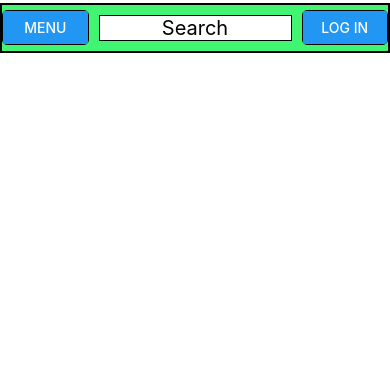
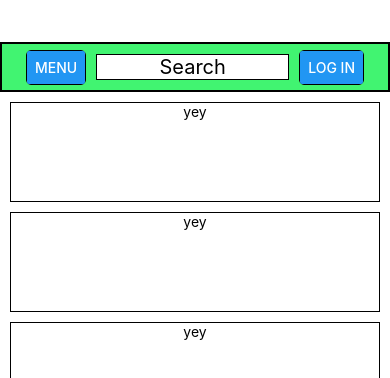
Before and after one commit to naimmustafa/stockApp, a React Native app: screen / in a window 390 px wide. Shown: the top 378 px of the page. Built offline with nearby package versions, Linux system fonts and the light colour scheme.

Commit message:
adding new components
Self note: card component is a feed container rename and rearrange

```diff
--- a/src/components/NavBar.js
+++ b/src/components/NavBar.js
@@ -24,7 +24,6 @@ const styles = StyleSheet.create({
     alignItems: "center",
     backgroundColor: "#F5FCFF",
     borderWidth: 2,
-    top: "5%",
     backgroundColor: "#41f471"
   },
   TextInput: {
@@ -36,7 +35,6 @@ const styles = StyleSheet.create({
     backgroundColor: '#ffffff'
   },
   buttonStyle: {
-    flex: 1,
     borderWidth: 1,
     borderRadius: 5,
     backgroundColor: '#ffffff'
--- /dev/null
+++ b/src/components/card/CardContainer.js
@@ -0,0 +1,23 @@
+import React, { Component } from "react";
+import { StyleSheet, View, Text } from "react-native";
+import CardSection from './CardSection';
+
+export default class Card extends Component {
+  render() {
+    return (
+        <View style={styles.feedContainer}>
+          <CardSection />
+          <CardSection />
+          <CardSection />
+        </View>
+    );
+  }
+}
+
+const styles = StyleSheet.create({
+  feedContainer: {
+    flex: 1,
+    flexDirection: "column",
+    alignItems: "center"
+  }
+});
--- /dev/null
+++ b/src/components/card/CardSection.js
@@ -0,0 +1,22 @@
+import React, { Component } from "react";
+import { StyleSheet, View, Text } from "react-native";
+
+export default class CardSection extends Component {
+  render() {
+    return (
+          <View style={styles.cardStyle}>
+            <Text>yey</Text>
+          </View>
+    );
+  }
+}
+
+const styles = StyleSheet.create({
+  cardStyle: {
+    marginTop: 10,
+    width: "95%",
+    height: 100,
+    borderWidth: 1,
+    alignItems: "center"
+  }
+});
--- a/src/index.js
+++ b/src/index.js
@@ -1,20 +1,23 @@
 import React, { Component } from "react";
-import { TextInput, StyleSheet, View, Button } from "react-native";
-import NavBar from './components/NavBar';
+import { TextInput, StyleSheet, View, Button, Text } from "react-native";
+import NavBar from "./components/NavBar";
+import Card from './components/card/CardContainer';
 
 export default class Main extends Component {
   render() {
     return (
-      <View>
+      <View style={styles.container}>
         <NavBar />
+        <Card />
       </View>
     );
   }
 }
 
 const styles = StyleSheet.create({
-  searchContainer: {
+  container: {
     flex: 1,
-    flexDirection: 'column'
+    flexDirection: "column",
+    top: "5%"
   }
 });
```
